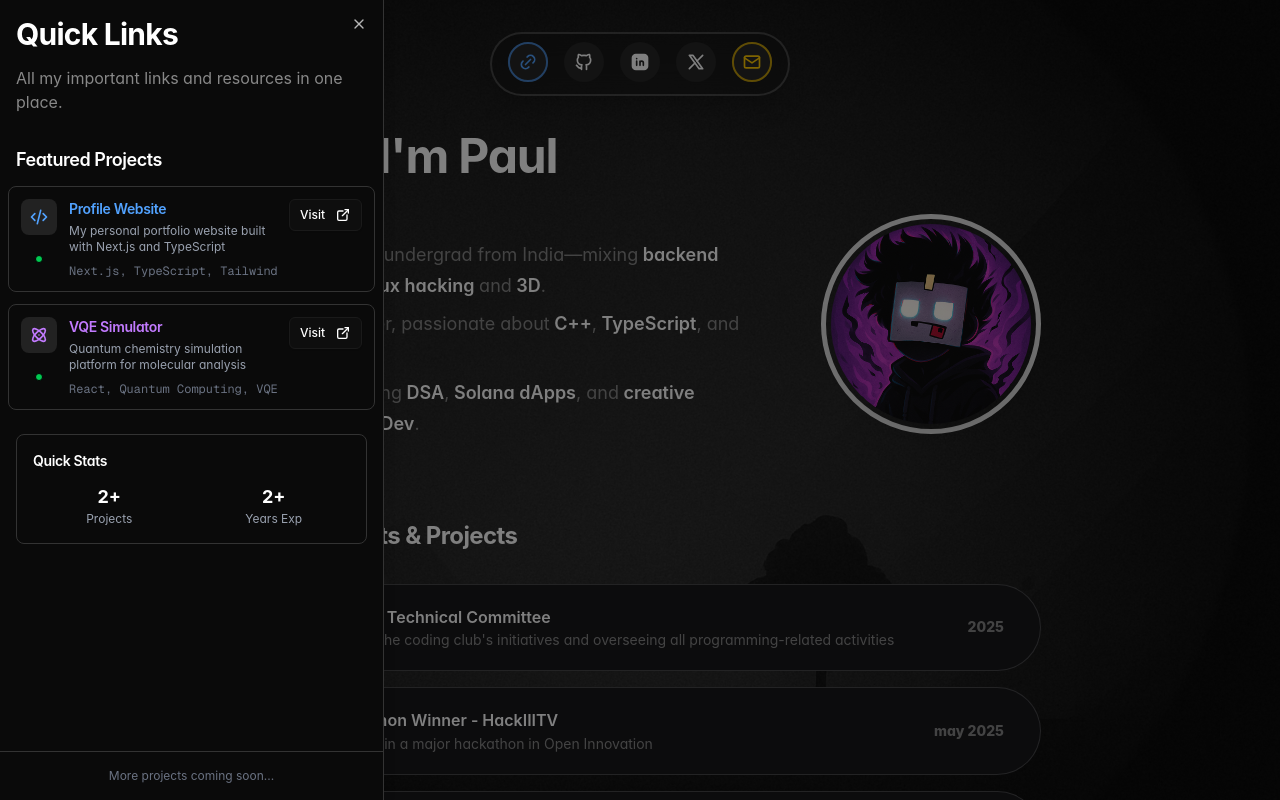
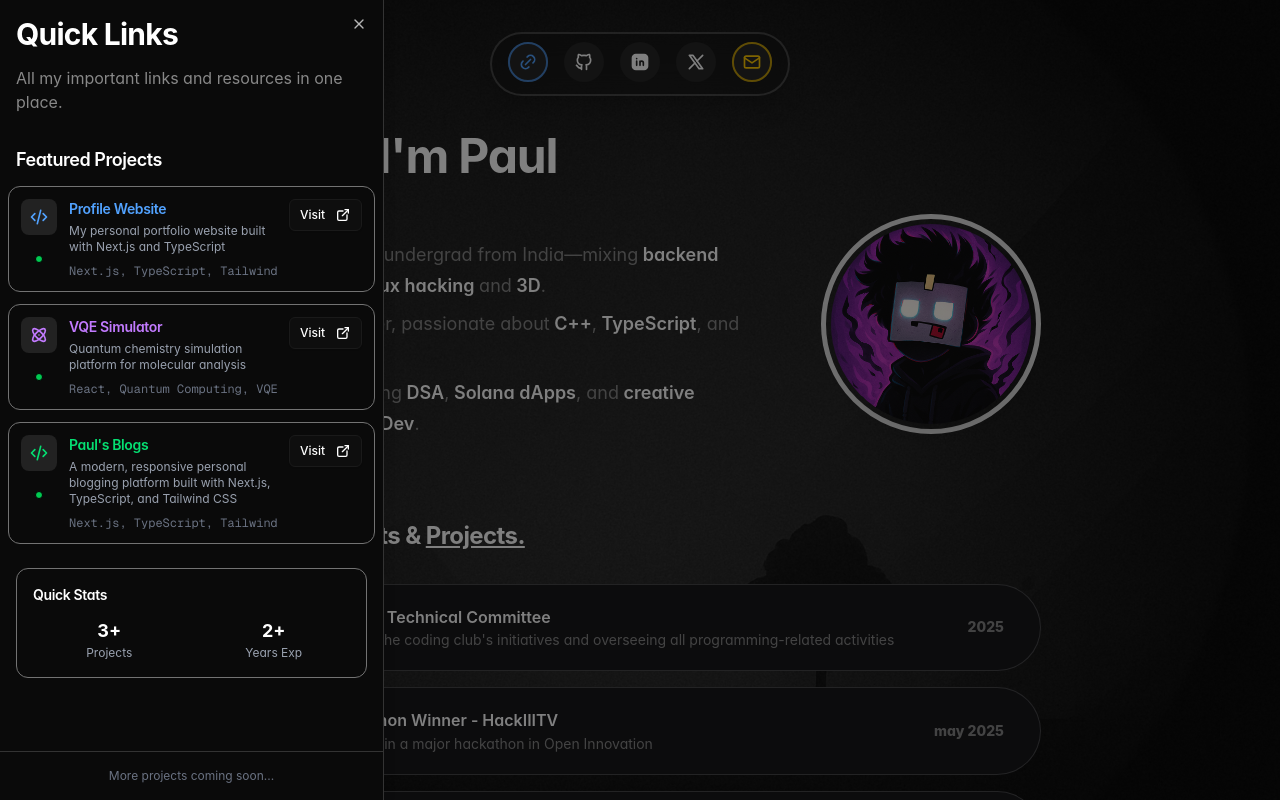
Before and after one commit to Mr-Rahul-Paul/profile-website, a Next.js app: page / in a window 1280 px wide. Both pictures are taken after a click on the button 528 px from the left and 62 px from the top of the page. Shown: the top 800 px of the page. Built offline with nearby package versions, Linux system fonts and the light colour scheme.

Commit message:
updated info and ux improv

```diff
--- a/src/app/page.tsx
+++ b/src/app/page.tsx
@@ -87,7 +87,7 @@ export default function Home() {
         </SheetContent>
       </Sheet>
 
-      <Main />
+        <Main openProjectsSheet={() => setIsLinksSheetOpen(true)} />
     </>
   );
 }
--- a/src/components/pages/achievements.tsx
+++ b/src/components/pages/achievements.tsx
@@ -1,6 +1,10 @@
 import React from "react";
 import { motion } from "framer-motion";
-export default function Achievements() {
+export default function Achievements({
+  openProjectsSheet,
+}: {
+  openProjectsSheet?: () => void;
+}) {
   const achievements = [
     {
       icon: "💻",
@@ -40,7 +44,12 @@ export default function Achievements() {
           exit={{ opacity: 0, y: 10 }}
           transition={{ duration: 0.2 }}
         >
-          Achievements & Projects
+          {/* div */}
+          Achievements &{" "}
+          <span
+            className="underline font-bold text-white p-0 h-auto bg-transparent border-none cursor-pointer"
+            onClick={openProjectsSheet}
+          >Projects.</span>
         </motion.h2>
         <div className="space-y-4 ">
           {achievements.map((item) => (
--- a/src/components/pages/links-sheet.tsx
+++ b/src/components/pages/links-sheet.tsx
@@ -27,6 +27,17 @@ export default function LinksSheet() {
       tech: "React, Quantum Computing, VQE",
       featured: true,
     },
+    {
+      title: "Paul's Blogs",
+      description:
+        "A modern, responsive personal blogging platform built with Next.js, TypeScript, and Tailwind CSS",
+      icon: <IconCode className="w-5 h-5 text-green-400" />,
+      href: "https://my-blogs-one-omega.vercel.app/",
+      color: "text-green-400",
+      bgColor: "bg-[#222]",
+      tech: "Next.js, TypeScript, Tailwind",
+      featured: true,
+    },
   ];
 
   return (
@@ -42,14 +53,14 @@ export default function LinksSheet() {
             {projects.map((project, index) => (
               <div
                 key={index}
-                className="hover:bg-[#1a1a1a] transition-all duration-200 cursor-pointer p-3 rounded-lg border border-[#333] hover:border-[#555]"
+                className="hover:bg-[#1a1a1a] transition-all duration-200 cursor-pointer p-3 rounded-xl border border-[#737373] hover:border-[#555]"
                 onClick={() => window.open(project.href, "_blank")}
               >
                 <div className="flex items-start justify-between">
                   <div className="flex items-start space-x-3 flex-1">
                     <div className="flex flex-col items-center">
                       <div
-                        className={`flex-shrink-0 p-2 ${project.bgColor} rounded-lg group-hover:bg-[#333] transition-colors`}
+                        className={`flex-shrink-0 p-2 ${project.bgColor} rounded-lg group-hover:bg-[#737373] transition-colors`}
                       >
                         {project.icon}
                       </div>
@@ -89,11 +100,11 @@ export default function LinksSheet() {
         </div>
 
         {/* Quick Stats Section */}
-        <div className="mx-2 p-4 bg-[#0a0a0a] border border-[#333] rounded-lg">
+        <div className="mx-2 p-4 bg-[#0a0a0a] border border-[#737373] rounded-xl">
           <h3 className="text-sm font-semibold text-white mb-3">Quick Stats</h3>
           <div className="grid grid-cols-2 gap-3">
             <div className="text-center">
-              <div className="text-lg font-bold text-white">2+</div>
+              <div className="text-lg font-bold text-white">3+</div>
               <div className="text-xs text-gray-400">Projects</div>
             </div>
             <div className="text-center">
--- a/src/components/pages/main.tsx
+++ b/src/components/pages/main.tsx
@@ -3,8 +3,13 @@ import Education from "./education";
 import EmailandSkills from "./Skills";
 import Telebot from "./telebot";
 import Hero from "./hero";
+// import { Button } from "../ui/button";
 
-export default function Main() {
+export default function Main({
+  openProjectsSheet,
+}: {
+  openProjectsSheet?: () => void;
+}) {
   return (
     <div
       className="min-h-screen bg-transparent text-foreground pt-21 "
@@ -20,10 +25,11 @@ export default function Main() {
       <div className="relative max-w-[850px] mx-auto px-6 py-12 ">
         {/* Hero */}
         <Hero />
-        <Achievements />
+        <Achievements openProjectsSheet={openProjectsSheet} />
         <EmailandSkills />
         <Education />
         <Telebot />
+
       </div>
     </div>
   );
```
